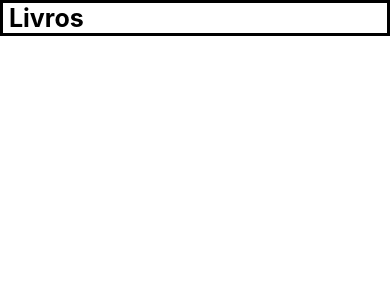
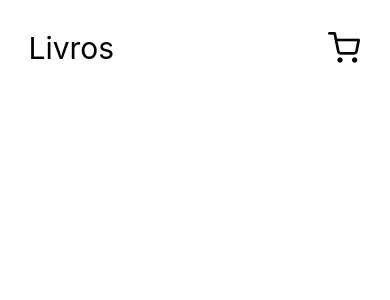
Before and after one commit to oculosdanilo/livros-rn, a React Native app: screen / in a window 390 px wide. Shown: the top 300 px of the page. Built offline with nearby package versions, Linux system fonts and the light colour scheme.

Commit message:
06/22/2023 14:38:48

```diff
--- a/src/components/header/index.js
+++ b/src/components/header/index.js
@@ -6,8 +6,9 @@ import styles from "./styles";
 export default function Header() {
   return (
     <View style={styles.viewHeader}>
+      <Text style={styles.textHeader}> Livros </Text>
       <TouchableOpacity>
-        <Text style={styles.textHeader}> Livros </Text>
+        <Feather name="shopping-cart" color="black" style={styles.iconHeader} />
       </TouchableOpacity>
     </View>
   );
--- a/src/components/header/styles.js
+++ b/src/components/header/styles.js
@@ -2,18 +2,22 @@ import { StyleSheet } from "react-native";
 
 const styles = StyleSheet.create({
   viewHeader: {
-    borderColor: "black",
-    borderWidth: 3,
     width: "100%",
     flexDirection: "row",
-    justifyContent: "flex-start",
-    alignItems: "flex-start",
+    justifyContent: "space-between",
+    alignItems: "center",
+    paddingVertical: "30px",
+    paddingLeft: "20px"
   },
   textHeader: {
-    fontSize: 25,
+    fontSize: 30,
     color: "black",
-    fontWeight: "bold",
-    marginRight: 50,
+    fontWeight: "400"
+  },
+  iconHeader: {
+    fontSize: 32,
+    color: "black",
+    marginRight: "30px"
   },
 });
 
```
